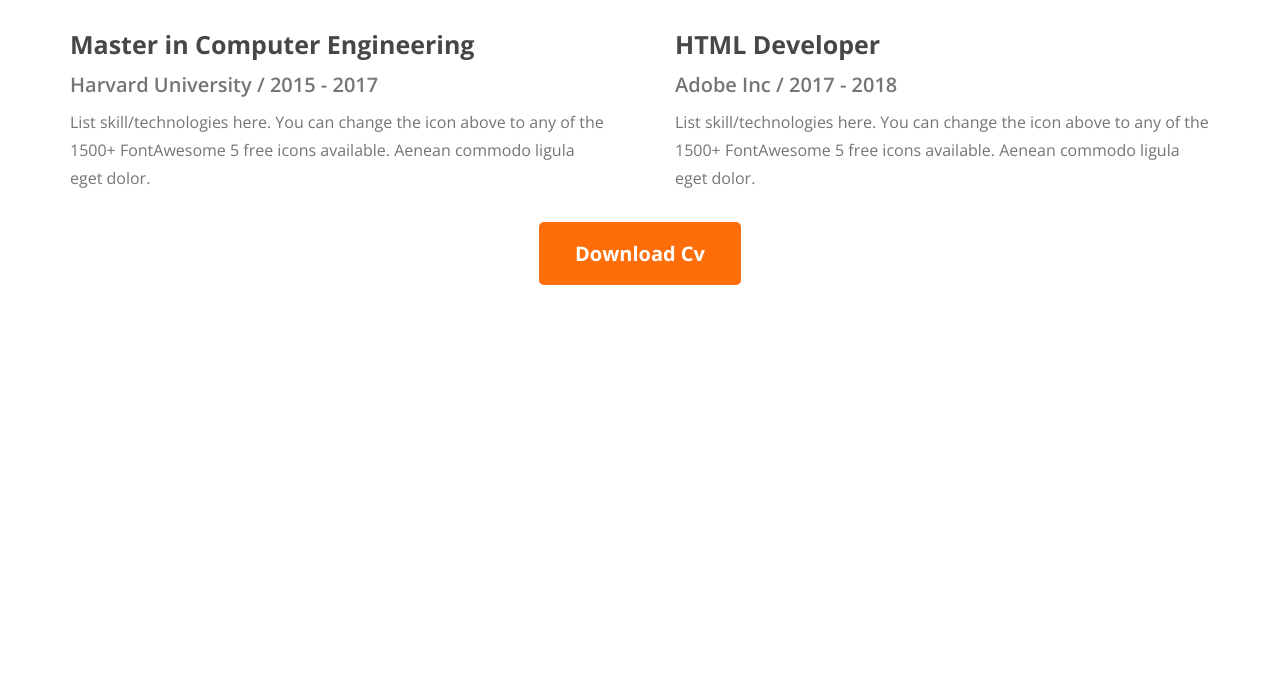
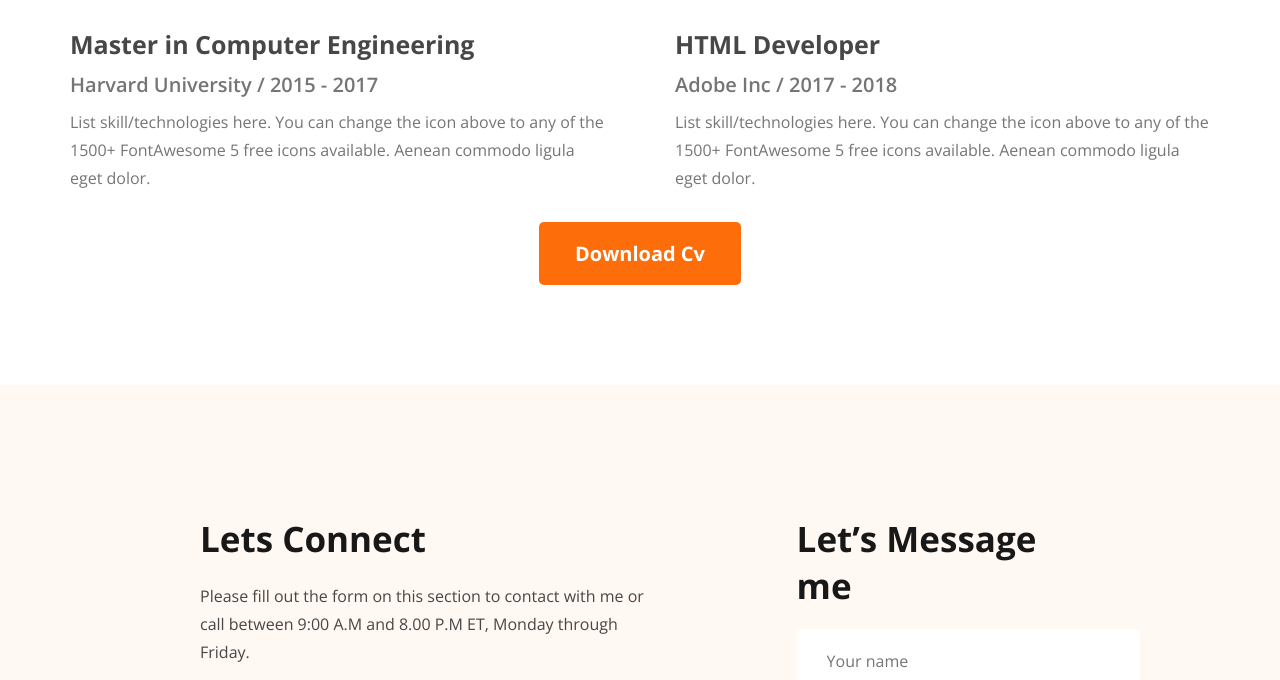
Before and after one commit to Shuvo1543/second-web-dev-portfolio, a plain HTML site: page index.html in a window 1280 px wide. Shown: the part 2947-3627 px from the top of the page. Before the commit the page ends 3232 px from the top, so only its background shows below. Drawn offline with nearby package versions, Linux system fonts and the light colour scheme.

Commit message:
Compleate The Project

```diff
--- a/index.html
+++ b/index.html
@@ -169,7 +169,26 @@
     <!--Main Part End-->
     <!--Footer Part Start-->
     <footer>
-
+        <div class="footer">
+            <div class="footer-col">
+                <h2 class="footer-title">Lets Connect</h2>
+                <p class="footer-description">Please fill out the form on this section to contact with me or call between 9:00 A.M and 8.00 P.M ET, Monday through Friday.</p>
+                <div class="social-links">
+                    <img src="images/icons/facebook.png" alt="">
+                    <img src="images/icons/insta.png" alt="">
+                    <img src="images/icons/twitter.png" alt="">
+                </div>
+            </div>
+            <div class="footer-col">
+                <h2 class="footer-title">Let’s Message me</h2>
+                <form class="contact">
+                    <input type="text" name="" id="" placeholder="Your name">
+                    <input type="email" name="" id="" placeholder="Your email">
+                    <textarea name="" id="" cols="30" rows="10" placeholder="Message"></textarea>
+                    <input class="bg-primary submit-btn" type="submit" value="Submit">
+                </form>
+            </div>
+        </div>
     </footer>
     <!--Footer Part End-->
 </body>
--- a/styles/portfolio.css
+++ b/styles/portfolio.css
@@ -206,7 +206,7 @@ main {
     color: #474747;
     font-size: 25px;
     font-weight: 700;
-    margin-bottom:10px;
+    margin-bottom: 10px;
 }
 
 .resume .resume-item .resume-item-location {
@@ -220,10 +220,54 @@ main {
     font-size: 16px;
     font-weight: 400;
     line-height: 28px;
-    margin:10px 0;
+    margin: 10px 0;
 }
-.download-cv-btn{
-    display:flex;
-    margin:0 auto;
-    margin-top:20px;
+
+.download-cv-btn {
+    display: flex;
+    margin: 0 auto;
+    margin-top: 20px;
 }
+
+/* Footer Related Style */
+footer {
+    background: #FFF8F3;
+    margin-top: 100px;
+}
+
+.footer {
+    display: flex;
+    padding: 130px 200px;
+    gap: 150px;
+}
+
+.footer-description {
+    max-width: 550px;
+    color: #474747;
+    font-size: 16px;
+    font-weight: 400;
+    line-height: 28px;
+    margin-bottom: 20px;
+}
+
+.footer-title {
+    color: #181818;
+    font-size: 35px;
+    font-weight: 700;
+    margin-bottom: 20px;
+}
+
+.contact input[type="text"],
+input[type="email"],
+textarea {
+    display: block;
+    width: 100%;
+    padding: 18px 30px;
+    margin-bottom: 24px;
+    border: 0;
+    border-radius: 5px;
+    color: #757575;
+    font-size: 16px;
+    font-weight: 400;
+    line-height: 28px;
+}
```
